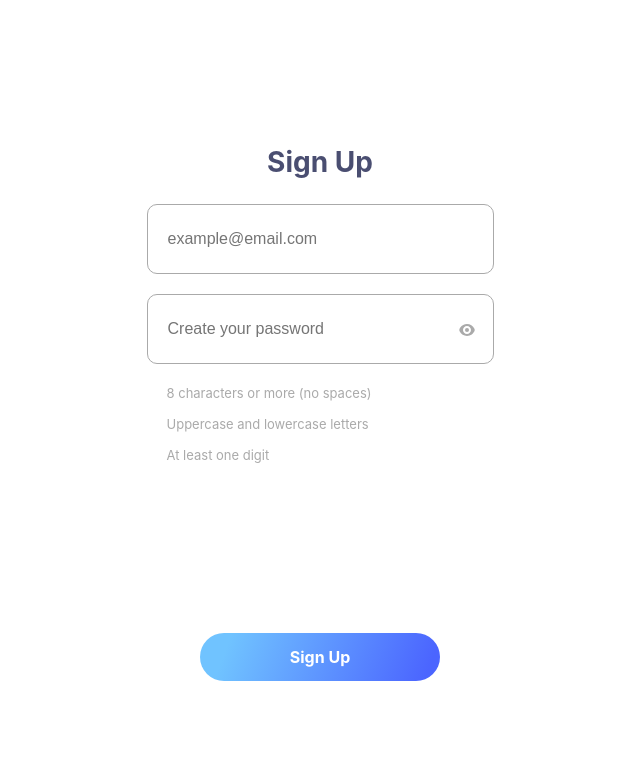
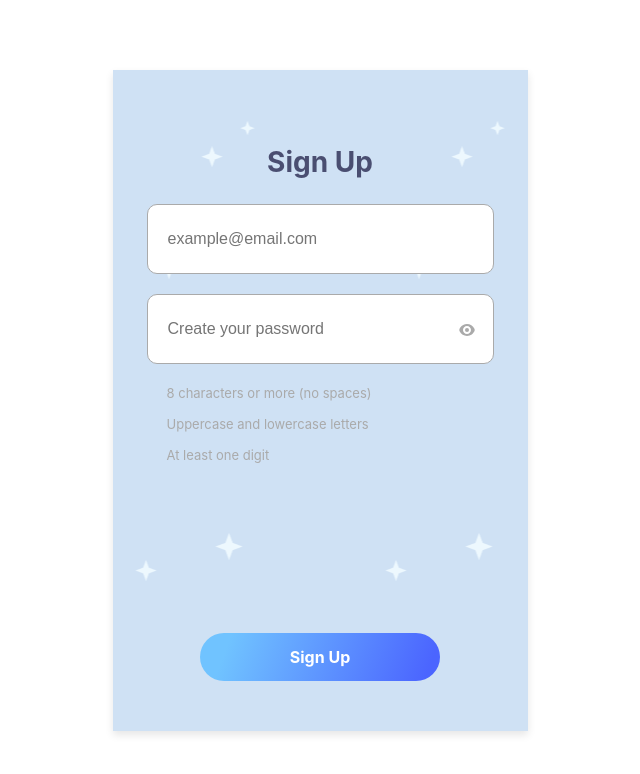
Before and after one commit to MyroslavSokolov/auth-app-test, a React (Vite) app: page / in a window 1280 px wide. Shown: the top 774 px of the page, without its empty margins (320-960 px from the left). Built offline with nearby package versions, Linux system fonts and the light colour scheme.

Commit message:
Add background for login page

```diff
--- a/src/components/AuthForm/AuthForm.styles.ts
+++ b/src/components/AuthForm/AuthForm.styles.ts
@@ -1,4 +1,5 @@
 import styled from 'styled-components';
+import dbStars from '../../assets/bgStars.png';
 
 export const FormContainer = styled.div`
     display: flex;
@@ -6,6 +7,12 @@ export const FormContainer = styled.div`
     align-items: center;
     justify-content: center;
     width: 315px;
+    background-color: #CFE1F4;
+    background-image: url(${dbStars});
+    background-blend-mode: overlay;
+    background-position: center;
+    padding: 50px;
+    box-shadow: 0 4px 8px rgba(0, 0, 0, 0.1);
 `;
 
 export const SignUpTxt = styled.p`
```
Also changed, not shown: src/assets/bgStars.png (added).
